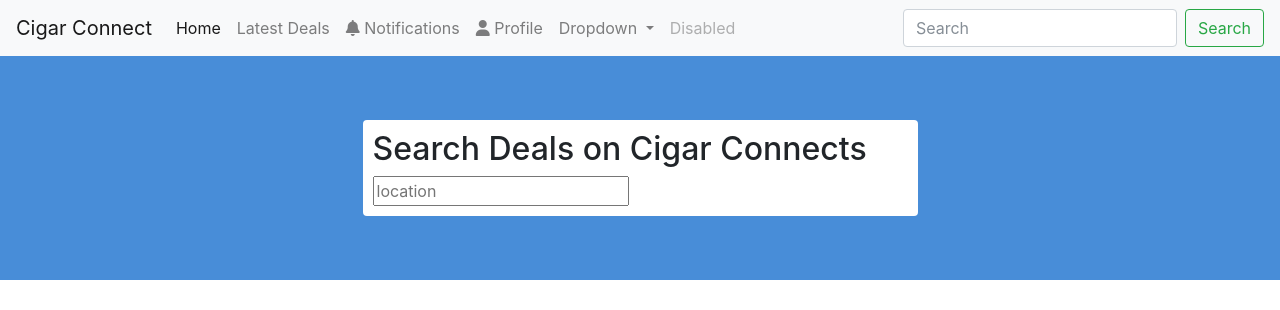
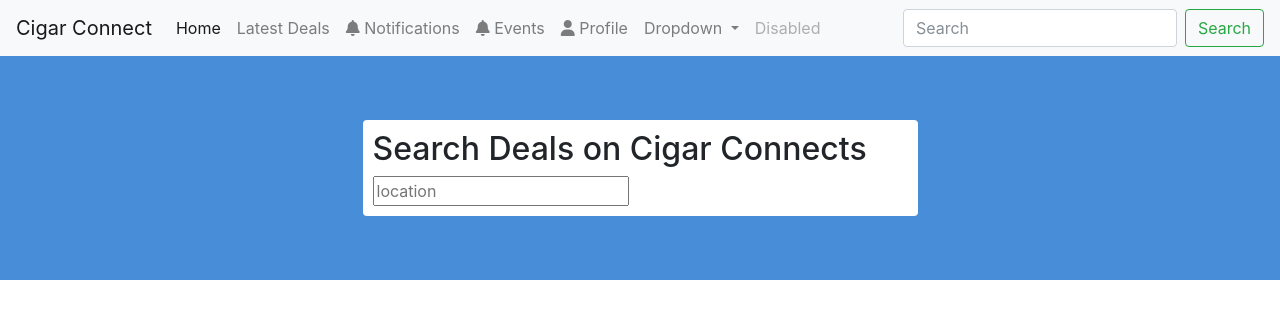
Before and after one commit to meanstackninja/cigarconnect, a plain HTML site: page index.html in a window 1280 px wide. Shown: the top 310 px of the page. Drawn offline with nearby package versions, Linux system fonts and the light colour scheme.

Commit message:
Add event link

```diff
--- a/index.html
+++ b/index.html
@@ -33,6 +33,9 @@
                 </li>
                 <li class="nav-item">
                         <a class="nav-link" href="#"><i class="fa fa-bell" aria-hidden="true"></i> Notifications</a>
+                    </li>
+                    <li class="nav-item">
+                        <a class="nav-link" href="#"><i class="fa fa-bell" aria-hidden="true"></i> Events</a>
                     </li>
                     <li class="nav-item">
                             <a class="nav-link" href="#"><i class="fa fa-user" aria-hidden="true"></i> Profile</a>
```
